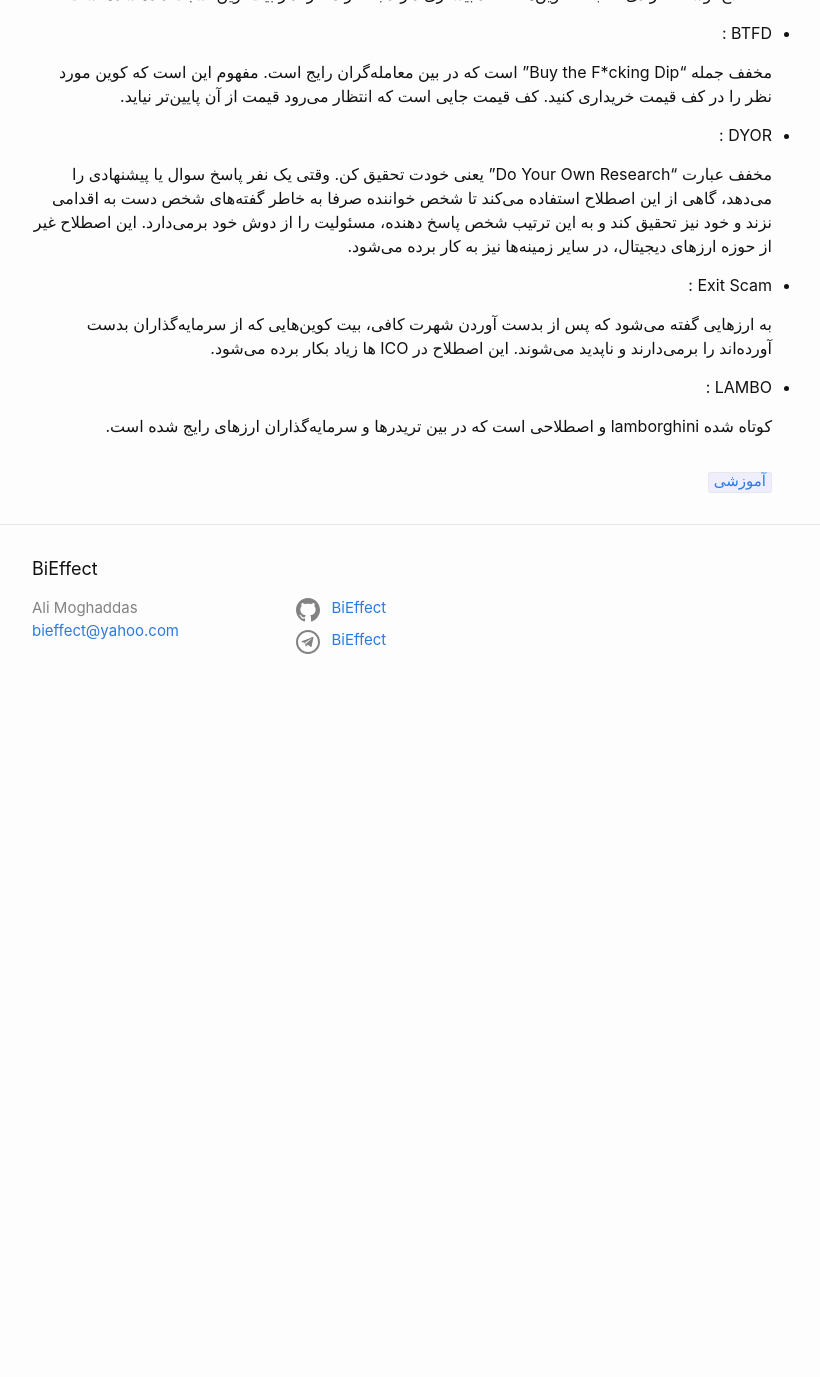
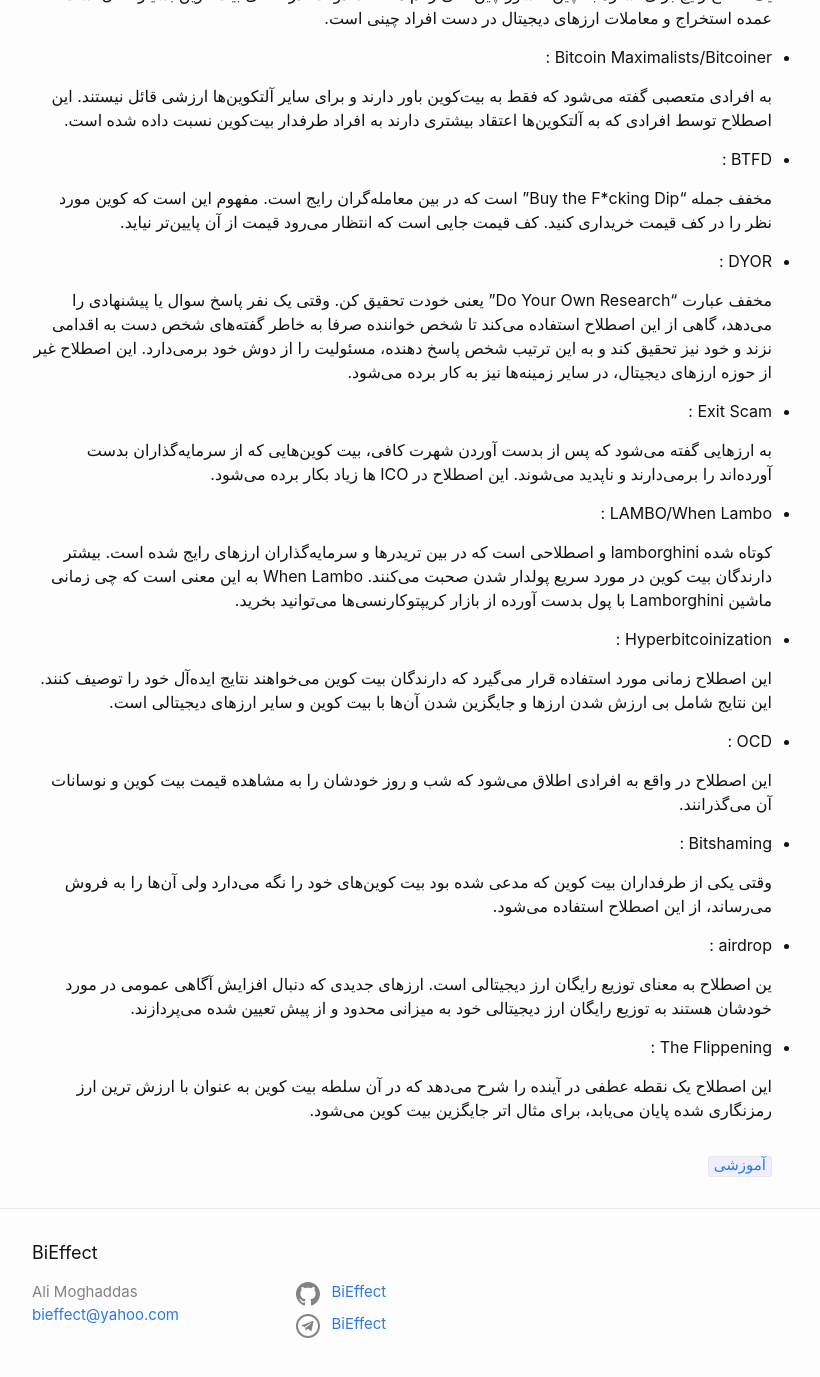
Before and after one commit to BiEffect/BiEffect.github.io, a Jekyll site: the page built from _posts/2018-11-27-cryptocurrency-glossary.md, in a window 1280 px wide and 1400 px high, scrolled down 6183 px. Shown: the top 1377 px of the window, without its empty margins (238-1058 px from the left). Built offline with Jekyll 4.4.1, drawn with Linux system fonts in a browser that asks for light colours; comment, search, counter and statistics services are not loaded; before the commit the page ends 6899 px from its top, so only the background shows below that; some of the changed text lies outside the part shown.

Commit message:
Update 2018-11-27-cryptocurrency-glossary.md

```diff
--- a/_posts/2018-11-27-cryptocurrency-glossary.md
+++ b/_posts/2018-11-27-cryptocurrency-glossary.md
@@ -191,6 +191,10 @@ Y: limit
 
 سالیدیتی زبان برنامه نویسی اتریوم برای توسعه قراردادهای هوشمند است.
 
+* Pool :
+
+استخر استخراج از تعدادی ماینر تشکیل شده است که به طور مشترک یک بلاک را استخراج می‌کنند و سپس پاداش به دست آمده را بین خودشان تقسیم می‌کنند. استخر‌های استخراج روش مفیدی برای بالا بدرن درصد موفقیت استخراج یک بلاک است مخصوصا سختی شبکه که مدام افزایش می‌یابد.
+
 ## اصطلاحات عامیانه ارزهای دیجیتال
 
 * HODL :
@@ -265,6 +269,27 @@ HODL یک میم اینترنتی و اصطلاح عامیانه است که د
 
 به ارزهایی گفته می‌شود که پس از بدست آوردن شهرت کافی، بیت کوین‌هایی که از سرمایه‌گذاران بدست آورده‌اند را برمی‌دارند و ناپدید می‌شوند. این اصطلاح در ICO ها زیاد بکار برده می‌شود.
 
-* LAMBO :
+* LAMBO/When Lambo :
 
 کوتاه شده lamborghini و اصطلاحی است که در بین تریدرها و سرمایه‌گذاران ارزهای رایج شده است.
+بیشتر دارندگان بیت کوین در مورد سریع پولدار شدن صحبت می‌کنند. When Lambo به این معنی است که چی زمانی ماشین Lamborghini با پول بدست آورده از بازار کریپتوکارنسی‌ها می‌توانید بخرید.
+
+* Hyperbitcoinization :
+
+این اصطلاح زمانی مورد استفاده قرار می‌گیرد که دارندگان بیت کوین می‌خواهند نتایج ایده‌آل خود را توصیف کنند. این نتایج شامل بی ارزش شدن ارزها و جایگزین شدن آن‌ها با بیت کوین و سایر ارزهای دیجیتالی است.
+
+* OCD :
+
+این اصطلاح در واقع به افرادی اطلاق می‌شود که شب و روز خودشان را به مشاهده قیمت بیت کوین و نوسانات آن می‌گذرانند.
+
+* Bitshaming :
+
+وقتی یکی از طرفداران بیت کوین که مدعی شده بود بیت کوین‌های خود را نگه می‌دارد ولی آن‌ها را به فروش می‌رساند، از این اصطلاح استفاده می‌شود.
+
+* airdrop :
+
+ین اصطلاح به معنای توزیع رایگان ارز دیجیتالی است. ارزهای جدیدی که دنبال افزایش آگاهی عمومی در مورد خودشان هستند به توزیع رایگان ارز دیجیتالی خود به میزانی محدود و از پیش تعیین شده  می‌پردازند.
+
+* The Flippening :
+
+این اصطلاح یک نقطه عطفی در آینده را شرح می‌دهد که در آن سلطه بیت کوین به عنوان با ارزش ترین ارز رمزنگاری شده پایان می‌یابد، برای مثال اتر جایگزین بیت کوین می‌شود.
```
